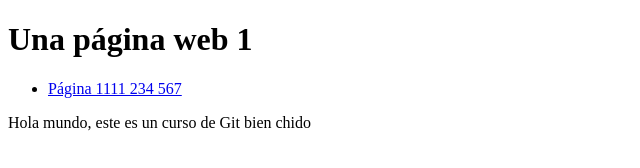
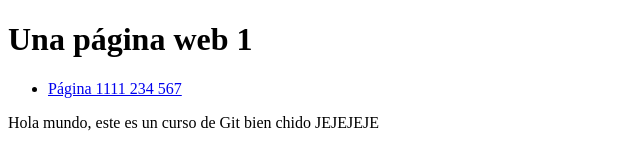
Before and after one commit to Mike-droid/Testeando, a plain HTML site: page index.html in a window 1280 px wide. Shown: the full height of the page, 0-640 px from the left. Drawn offline with Linux system fonts and the light colour scheme.

Commit message:
Cambios en index

```diff
--- a/index.html
+++ b/index.html
@@ -10,6 +10,6 @@
     <ul>
         <li><a href="pagina1.html">Página 1111 234 567</a></li>
     </ul>
-    <p>Hola mundo, este es un curso de Git bien chido</p>
+    <p>Hola mundo, este es un curso de Git bien chido JEJEJEJE</p>
 </body>
 </html>
```
